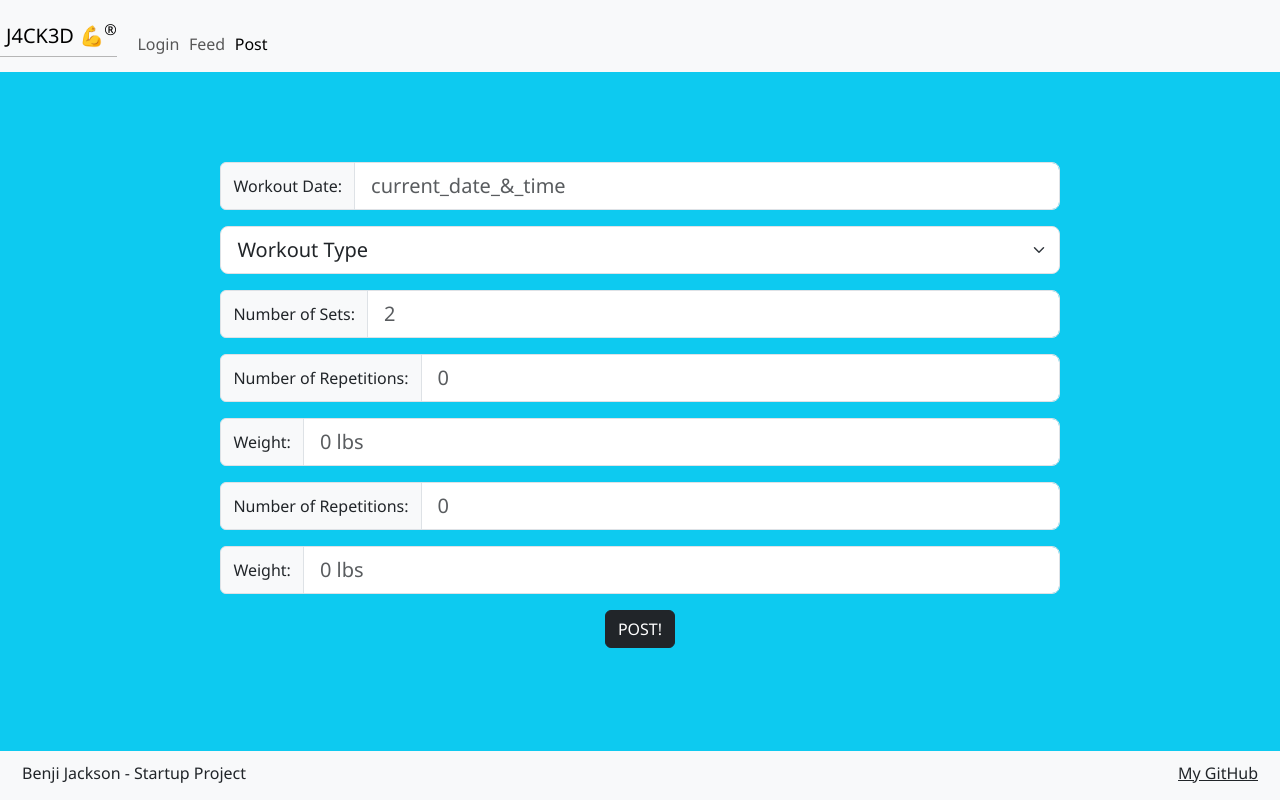
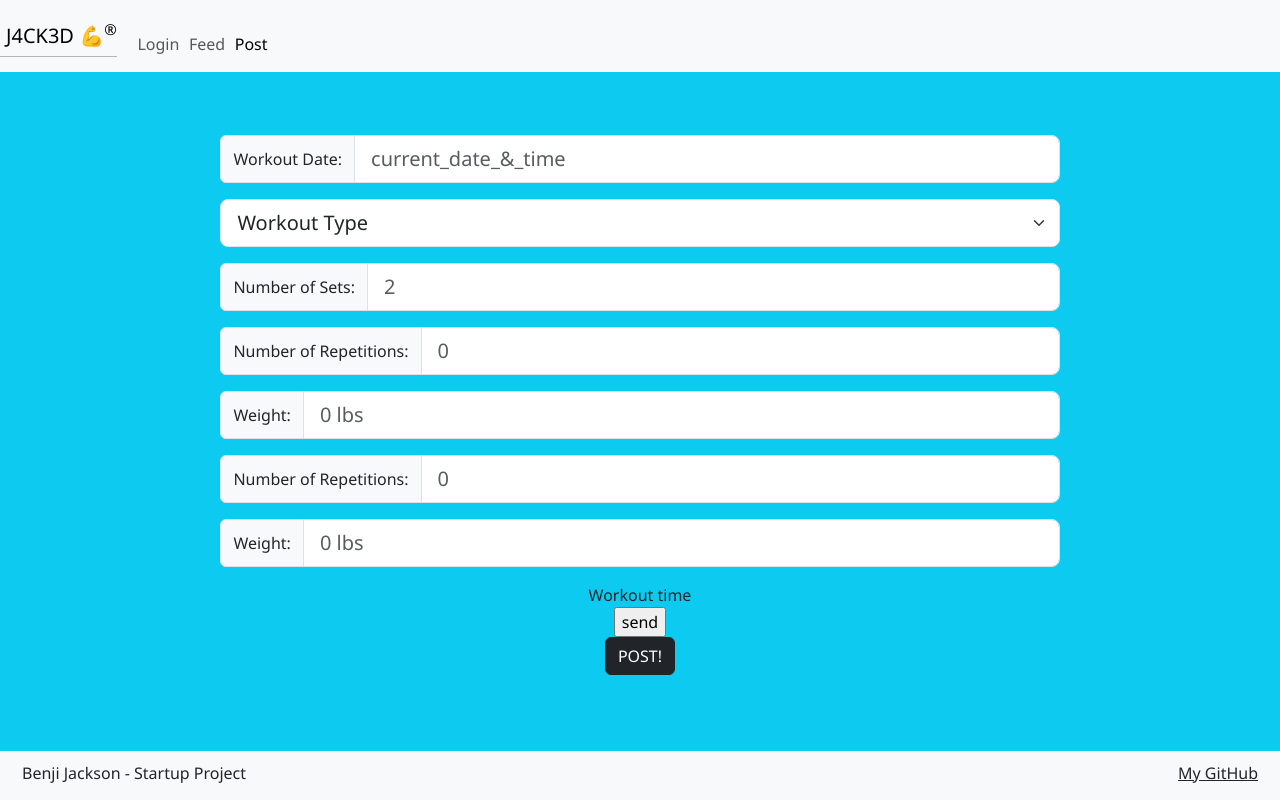
Before and after one commit to BenjiJackson1/startup, a React (Vite) app: page /post in a window 1280 px wide. Built offline with nearby package versions, Linux system fonts and the light colour scheme.

Commit message:
Testing post func and fixed bug with feed

```diff
--- a/src/app.jsx
+++ b/src/app.jsx
@@ -35,7 +35,7 @@ export default function App() {
       <Routes>
         <Route path='/' element={<Login />} exact />
         <Route path='/feed' element={<Feed workouts={workouts} setWorkouts={setWorkouts}/>}/>
-        <Route path='/post' element={<Post />} />
+        <Route path='/post' element={<Post workouts={workouts} setWorkouts={setWorkouts}/>} />
         <Route path='*' element={<NotFound />} />
       </Routes>
       <footer className='bg-light'>
--- a/src/feed/feed.jsx
+++ b/src/feed/feed.jsx
@@ -4,13 +4,15 @@ import './feed.css';
 export function Feed({workouts, setWorkouts}) {
 
   useEffect(() => {
-     setInterval(() => {
+     const interval = setInterval(() => {
       const newWorkouts = workouts.slice();
       newWorkouts[1][2] = workouts[1][2] +1;
       newWorkouts[0][2] = workouts[0][2] +1;
       setWorkouts(newWorkouts);
     }, 10000);
-  },);
+
+  return () => clearInterval(interval);
+  }, [workouts, setWorkouts]);
 
   function addLike(i){
     const newWorkouts = workouts.slice();
--- a/src/post/post.css
+++ b/src/post/post.css
@@ -12,8 +12,8 @@ footer img {
 }
 
 footer {
-    align-items: center; /* Center items horizontally */
-    justify-content: center; /* Center items vertically if needed */
+    align-items: center;
+    justify-content: center;
 }
 
 footer span {
--- a/src/post/post.jsx
+++ b/src/post/post.jsx
@@ -1,7 +1,7 @@
 import React from 'react';
 import './post.css';
 
-export function Post() {
+export function Post({workouts,setWorkouts}) {
   return (
     <main class="container-fluid text-center bg-info">
         <div class="seventy_size">
@@ -45,8 +45,15 @@ export function Post() {
                 <span class="input-group-text">Weight:</span>
                 <input class="form-control form-control-lg" type="text" placeholder="0 lbs" />
             </div>
-
-            <a href="feed" class="btn btn-dark"> POST! </a>
+            <form>
+              <div>
+                <label for="test">Workout time</label>
+              </div>
+              <div>
+                <input type="submit" value="send" onClick={() => pass}/>
+              </div>
+            </form>
+            <button href="feed" onClick={() => setWorkouts([...workouts, ['JJean', '9/21/2024 at 11:50 PM', 15, [['Leg Press', [['10', '130'], ['12', '140'], ['12', '125']]]]]])}  class="btn btn-dark"> POST! </button>
         </div>
 
     </main>
```
